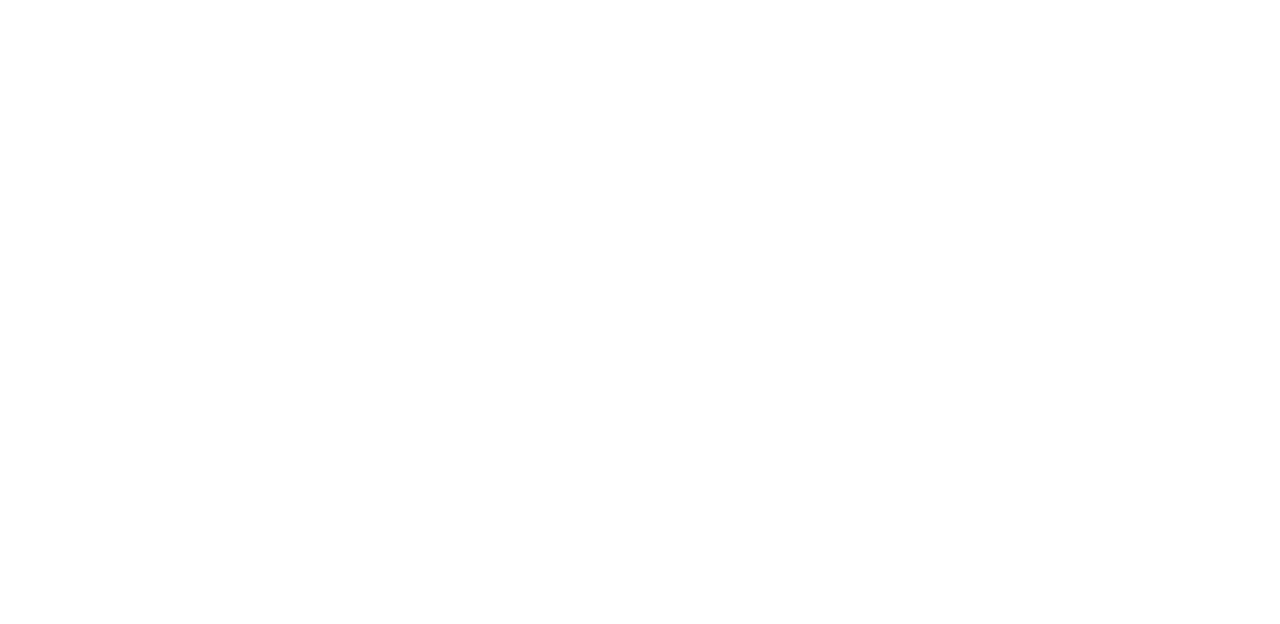
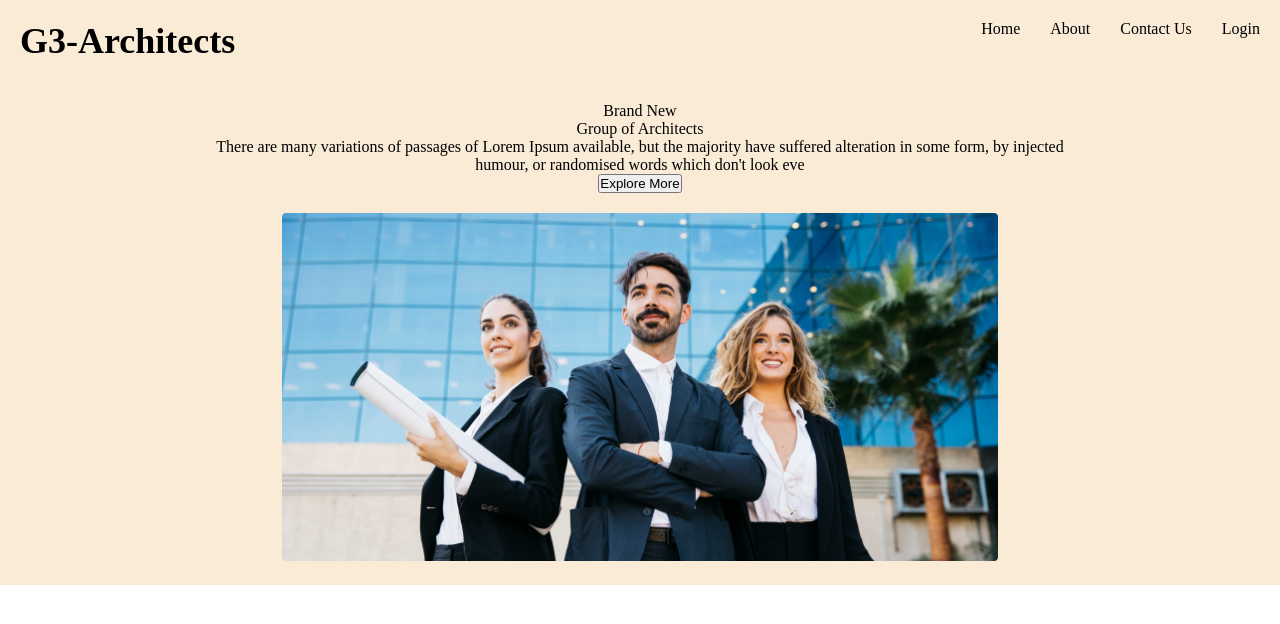
Before and after one commit to aorayon/g3-architect, a plain HTML site: page index.html in a window 1280 px wide. Drawn offline with Linux system fonts and the light colour scheme.

Commit message:
2nd commit

```diff
--- a/index.html
+++ b/index.html
@@ -4,9 +4,37 @@
     <meta charset="UTF-8">
     <meta http-equiv="X-UA-Compatible" content="IE=edge">
     <meta name="viewport" content="width=device-width, initial-scale=1.0">
+    <link rel="stylesheet" href="style.css">
     <title>G3-Architects</title>
 </head>
 <body>
+    <section class="front-page">
+        <header>
+            <div class="logo">
+                <h2>G3-Architects</h2>
+            </div>
+            <div class="navbar">
+                <ul>
+                    <li><a href="">Home</a></li>
+                    <li><a href="">About</a></li>
+                    <li><a href="">Contact Us</a></li>
+                    <li><a href="">Login</a></li>
+                </ul>
+            </div>
+        </header>
+        <div class="front-page-container">
+            <div class="main-title">Brand New <br> Group of Architects</div>
+            <div class="content">
+                <p>There are many variations of passages of Lorem Ipsum available, but the majority have suffered alteration in some form, by injected humour, or randomised words which don't look eve</p>
+            </div>
+            <div class="btn">
+                <button class="btn-01">Explore More</button>
+            </div>
+            <div class="banner">
+                <img src="./images/banner.png" alt="">
+            </div>
+        </div>
+    </section>
 
 </body>
 </html>
--- /dev/null
+++ b/style.css
@@ -0,0 +1,70 @@
+* {
+    margin: 0;
+    padding: 0;
+}
+.front-page {
+    width: 100vw;
+    height: auto;
+    background-color: antiquewhite;
+}
+.banner {
+width: 80%;
+justify-content: center;
+margin: 20px auto;
+}
+.banner img {
+    width: 100%;
+}
+header {
+    display: flex;
+    justify-content: space-between;
+    padding: 20px;
+}
+.logo {
+    font-size: 1.5rem;
+}
+.navbar ul{
+    display: flex;
+    justify-content: space-between;
+    gap: 30px;
+}
+.navbar ul li {
+    list-style: none;
+    text-decoration: none;
+}
+.navbar ul li a{
+   color: black;
+    text-decoration: none;
+}
+.front-page-container {
+    width: 70%;
+    margin: 20px auto;
+    display: flex;
+    flex-direction: column;
+    align-items: center;
+    text-align: center;
+}
+
+
+
+
+
+
+/* --------------
+responsive style
+-----------------*/
+@media screen and (max-width: 576px) {
+    header {
+        display: flex;
+        flex-direction: column;
+        align-items: center;
+    }
+    .navbar ul{
+        display: flex;
+        flex-direction: column;
+        align-items: center;
+        margin:20px 10px;
+        gap: 15px;
+    }
+
+}
```
